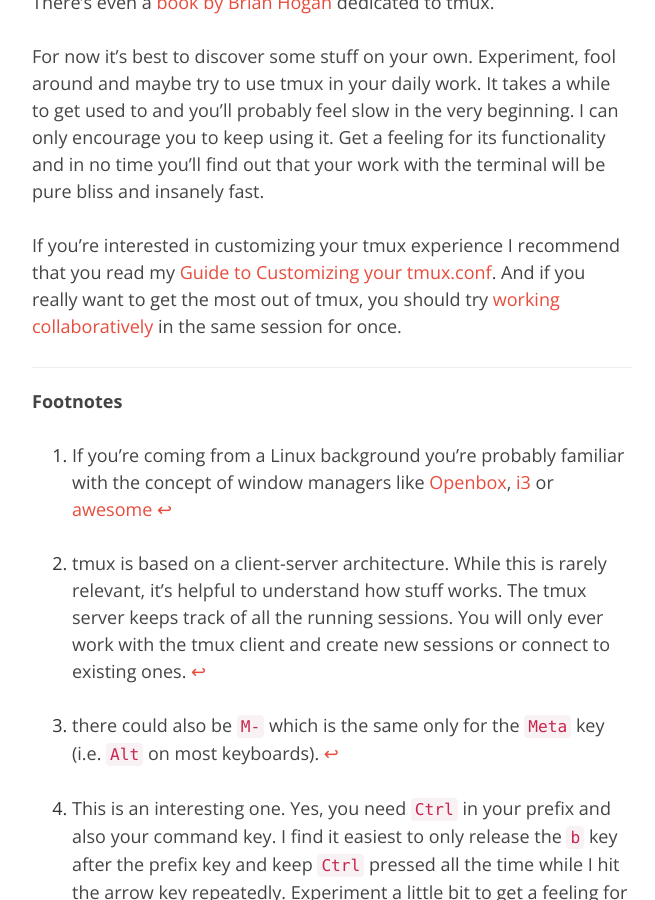
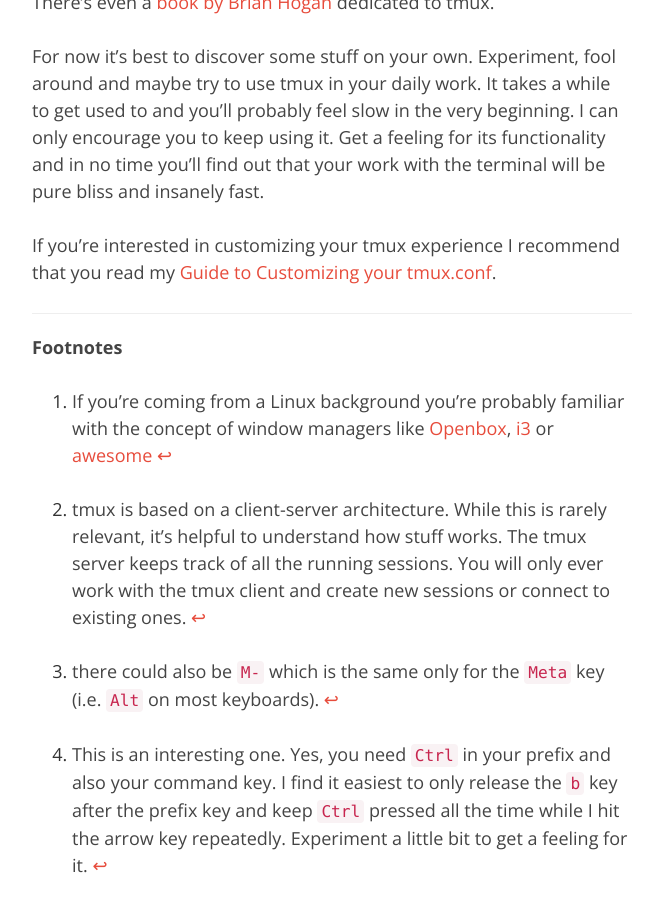
Before and after one commit to hamvocke/hamvocke.github.io, a Jekyll site: the page built from _posts/2015-08-16-a-quick-and-easy-guide-to-tmux.md, in a window 1280 px wide and 900 px high, scrolled down 8693 px. Shown: the whole window, without its empty margins (308-963 px from the left). Built offline with Jekyll 4.4.1, drawn with Linux system fonts in a browser that asks for light colours; nearby versions of some CDN libraries; comment, search, counter and statistics services are not loaded.

Commit message:
removing link to tmux sharing from tmux guide for now

```diff
--- a/_posts/2015-08-16-a-quick-and-easy-guide-to-tmux.md
+++ b/_posts/2015-08-16-a-quick-and-easy-guide-to-tmux.md
@@ -139,7 +139,7 @@
 
 For now it's best to discover some stuff on your own. Experiment, fool around and maybe try to use tmux in your daily work. It takes a while to get used to and you'll probably feel slow in the very beginning. I can only encourage you to keep using it. Get a feeling for its functionality and in no time you'll find out that your work with the terminal will be pure bliss and insanely fast.
 
-If you're interested in customizing your tmux experience I recommend that you read my [Guide to Customizing your tmux.conf](/blog/a-guide-to-customizing-your-tmux-conf/). And if you really want to get the most out of tmux, you should try [working collaboratively](/blog/remote-pair-programming-with-tmux/) in the same session for once.
+If you're interested in customizing your tmux experience I recommend that you read my [Guide to Customizing your tmux.conf](/blog/a-guide-to-customizing-your-tmux-conf/).
 
 <hr>
 **Footnotes**
```
